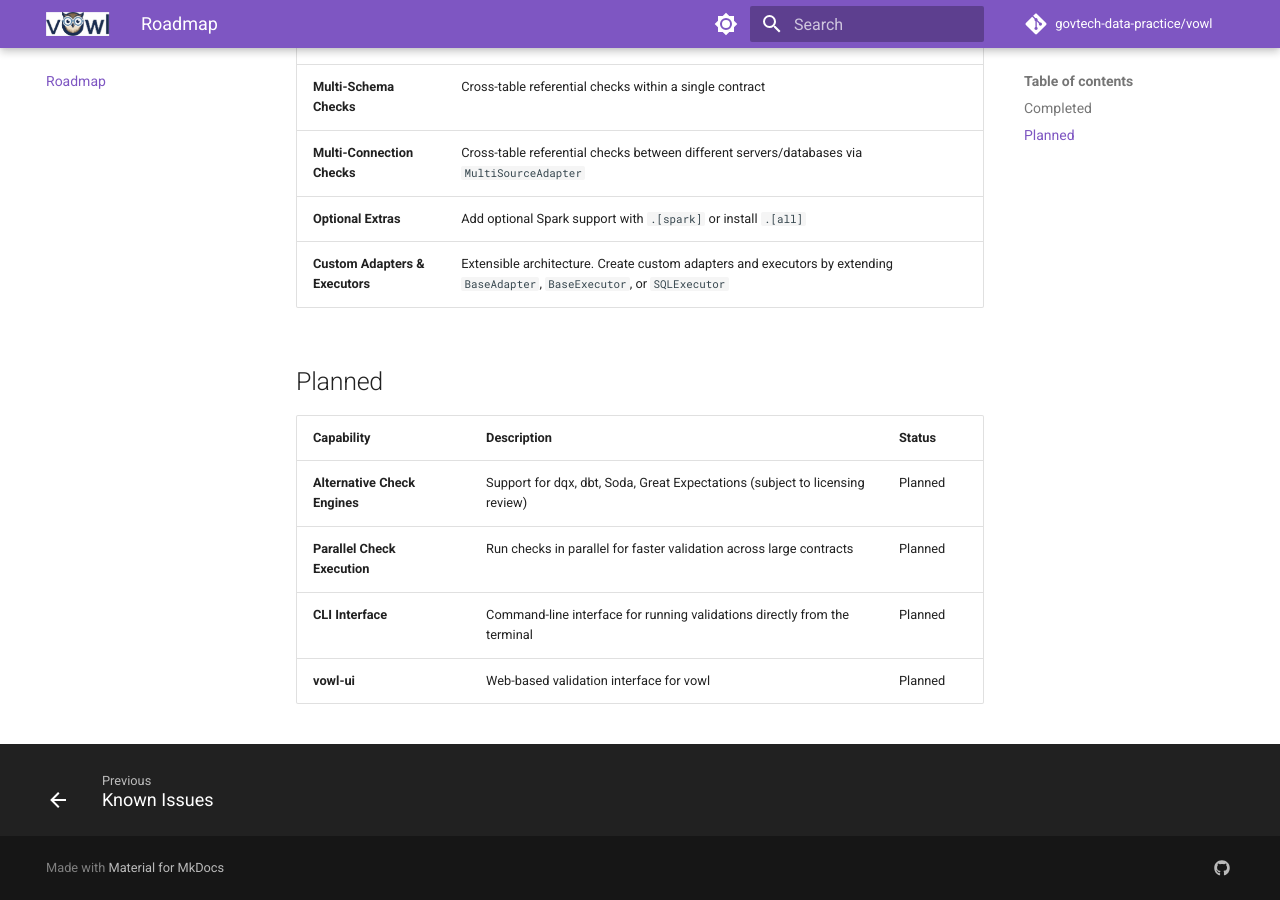
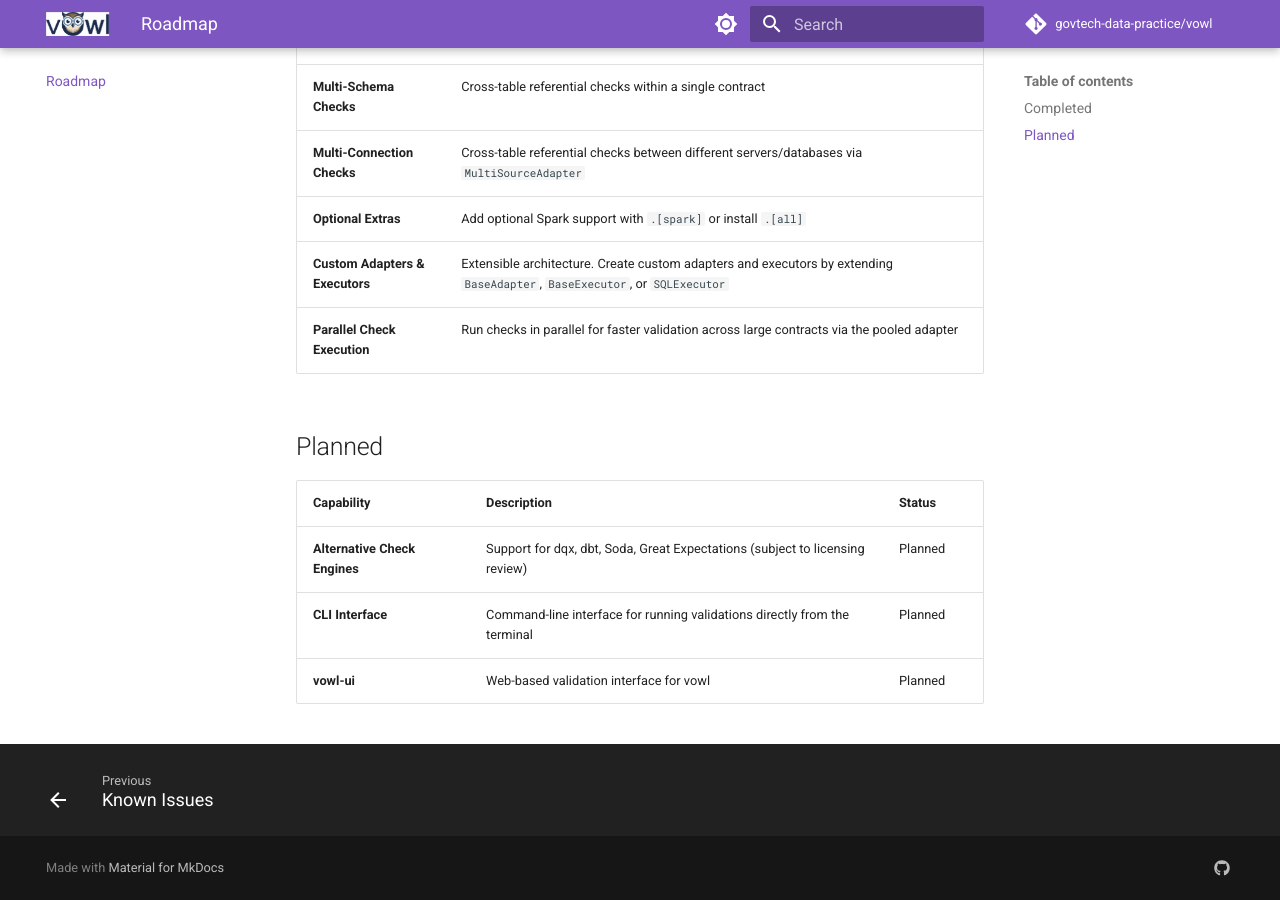
Before and after one commit to govtech-data-practice/vowl, an MkDocs documentation site: the page built from docs/roadmap.md, in a window 1280 px wide and 900 px high, scrolled down 722 px. Built offline with MkDocs 1.6.1 and Material for MkDocs 9.7.7, drawn with Linux system fonts in a browser that asks for light colours; comment, search, counter and statistics services are not loaded.

Commit message:
Mark Parallel Check Execution as completed in roadmap
Delivered by the pooled adapter (#32) in v0.0.3.

Co-Authored-By: Claude Opus 4.8 <noreply@anthropic.com>

```diff
--- a/docs/roadmap.md
+++ b/docs/roadmap.md
@@ -21,12 +21,12 @@ description: >-
 | **Multi-Connection Checks**     | Cross-table referential checks between different servers/databases via `MultiSourceAdapter`                                                                             |
 | **Optional Extras**             | Add optional Spark support with `.[spark]` or install `.[all]`                                                                                                          |
 | **Custom Adapters & Executors** | Extensible architecture. Create custom adapters and executors by extending `BaseAdapter`, `BaseExecutor`, or `SQLExecutor`                                              |
+| **Parallel Check Execution**    | Run checks in parallel for faster validation across large contracts via the pooled adapter                                                                             |
 
 ## Planned
 
 | Capability                    | Description                                                                  | Status  |
 | ----------------------------- | ---------------------------------------------------------------------------- | ------- |
 | **Alternative Check Engines** | Support for dqx, dbt, Soda, Great Expectations (subject to licensing review) | Planned |
-| **Parallel Check Execution**  | Run checks in parallel for faster validation across large contracts          | Planned |
 | **CLI Interface**             | Command-line interface for running validations directly from the terminal    | Planned |
 | **vowl-ui**                   | Web-based validation interface for vowl                                      | Planned |
```
Also changed, not shown: README.md (+1 -1 lines).
